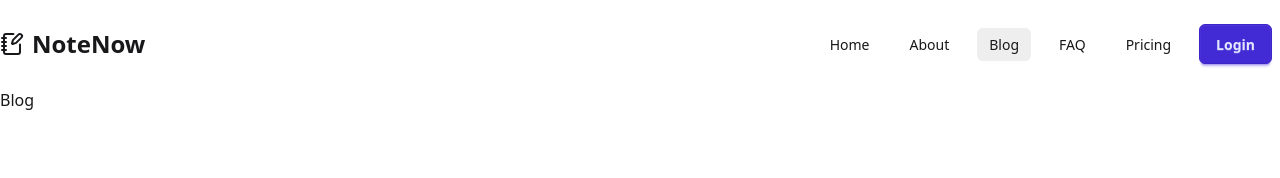
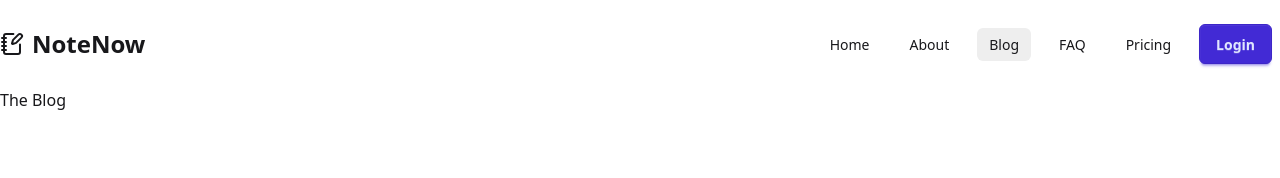
Before and after one commit to Algueron/sveltekit-course, a SvelteKit app: page /blog in a window 1280 px wide. Shown: the top 178 px of the page. Built offline with nearby package versions, Linux system fonts and the light colour scheme.

Commit message:
feat: Load fake data in blog page

```diff
--- a/src/routes/(marketing)/blog/+page.svelte
+++ b/src/routes/(marketing)/blog/+page.svelte
@@ -1 +1,7 @@
-<h1 class="text-4x1">Blog</h1>
+<script lang="ts">
+	import type { PageProps } from "./$types";
+
+    let { data }: PageProps = $props();
+</script>
+
+<h1 class="text-4x1">{data.title}</h1>
--- /dev/null
+++ b/src/routes/(marketing)/blog/+page.ts
@@ -0,0 +1,8 @@
+import type { PageLoad } from './$types';
+
+export const load = (async () => {
+    return {
+        title: "The Blog",
+        count: 10
+    };
+}) satisfies PageLoad;
```
